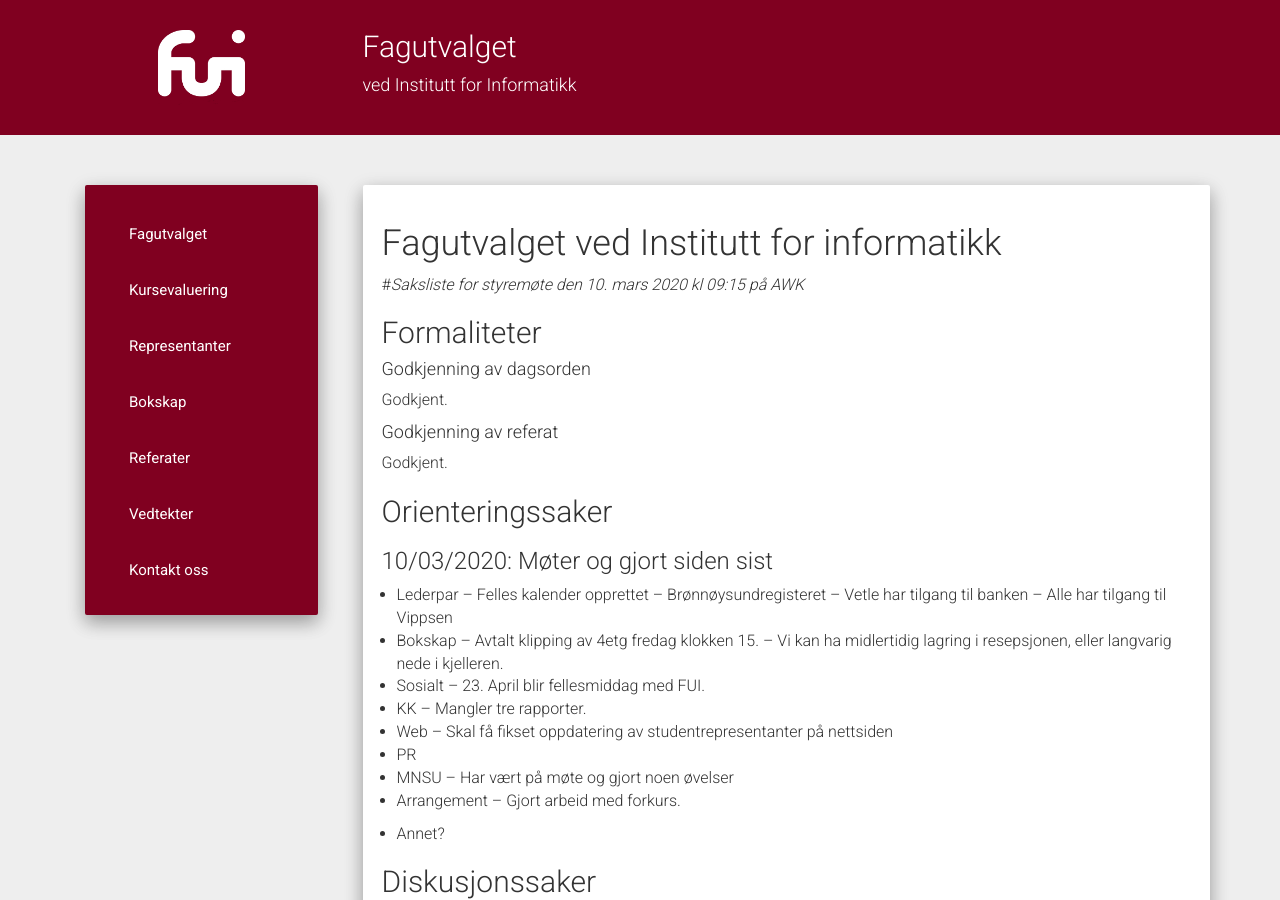
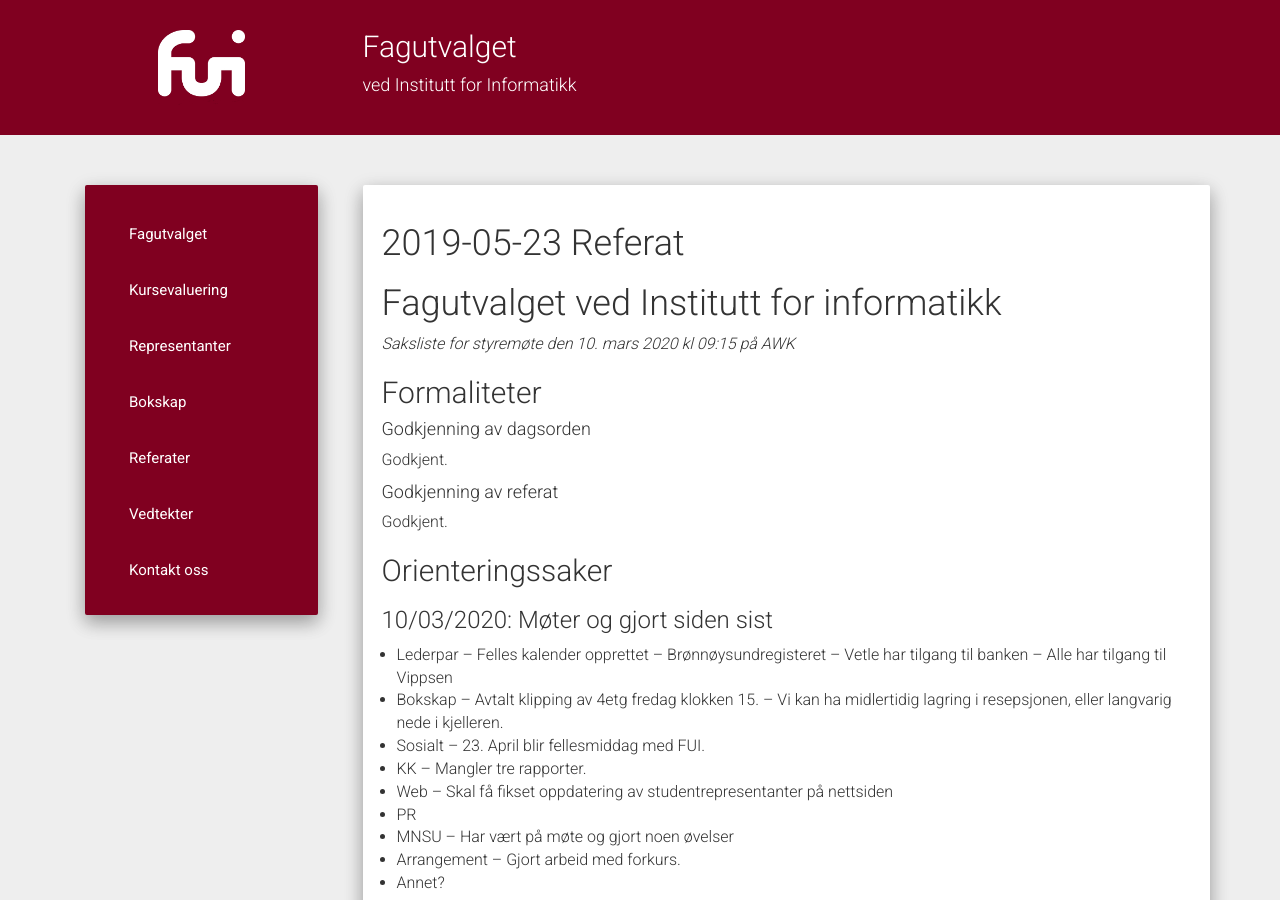
Before and after one commit to fui/fui.github.io, a Jekyll site: the page built from _posts/2020-03-10-referat.md, in a window 1280 px wide and 900 px high. Built offline with Jekyll 4.4.1, drawn with Linux system fonts in a browser that asks for light colours; nearby versions of some CDN libraries.

Commit message:
La til referat for 10. mars

```diff
--- a/_posts/2020-03-10-referat.md
+++ b/_posts/2020-03-10-referat.md
@@ -5,8 +5,9 @@
 published: true
 referent: ""
 ---
+# {{ page.title }}
 # Fagutvalget ved Institutt for informatikk
-#*Saksliste for styremøte den 10. mars 2020 kl 09:15 på AWK*
+*Saksliste for styremøte den 10. mars 2020 kl 09:15 på AWK*
 
 ## Formaliteter
 
@@ -41,8 +42,6 @@
 --   Har vært på møte og gjort noen øvelser
 -   Arrangement
 --   Gjort arbeid med forkurs.
-
-
 -   Annet?
 
 
@@ -66,19 +65,10 @@
 ### Sak 26/2020: Eventuelt
 
 -   Melde seg på foreningsfest
-
 -   Kake
-
-
 -   Spør Tonje om hun kan fikse
-
-
 -   Emoji
-
-
 -   Alle må reagere med en emoji når de har sett/lest meldingen
-
-
 
 
 ### 10/03/2020: Avslutningsvis
```
